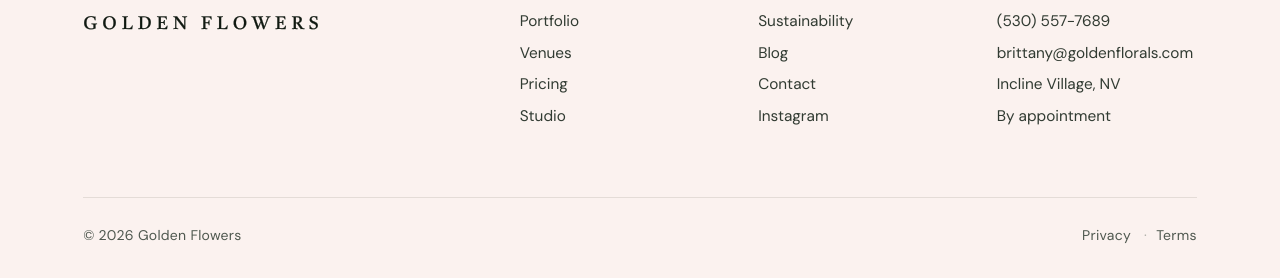
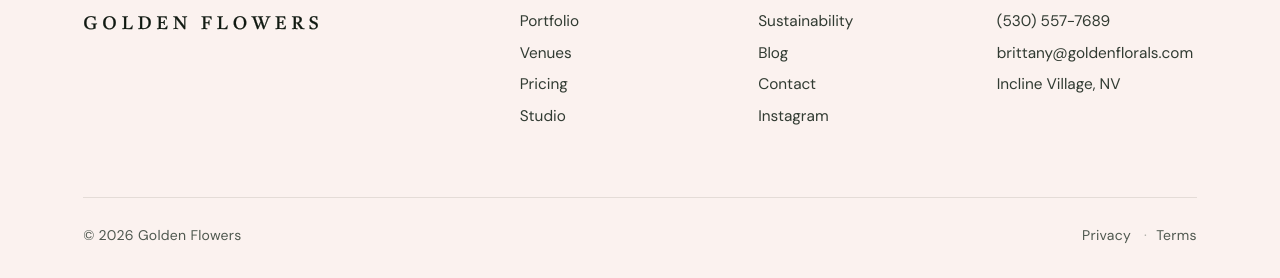
Before and after one commit to jshplhm/goldenflowers, a Jekyll site: the page built from index.md, in a window 1280 px wide and 900 px high, scrolled down 11606 px. Shown: the part 619-897 px from the top of the window. Built offline with Jekyll 4.4.1, drawn with Linux system fonts in a browser that asks for light colours.

Commit message:
Update site copy in _data/footer.yml via inline editor

```diff
--- a/_data/footer.yml
+++ b/_data/footer.yml
@@ -4,4 +4,4 @@
 # because there are no walk-ins. Josh, 2026-09-22.
 studio:
   - "Incline Village, NV"
-  - By appointment
+  - ""
```
